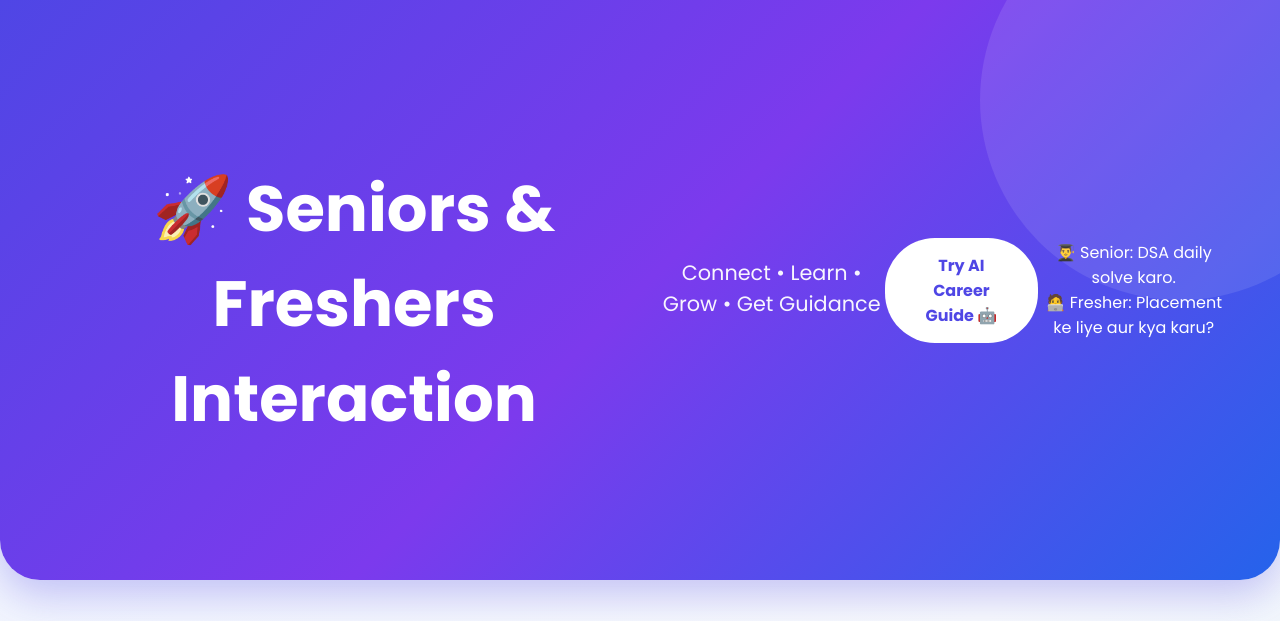
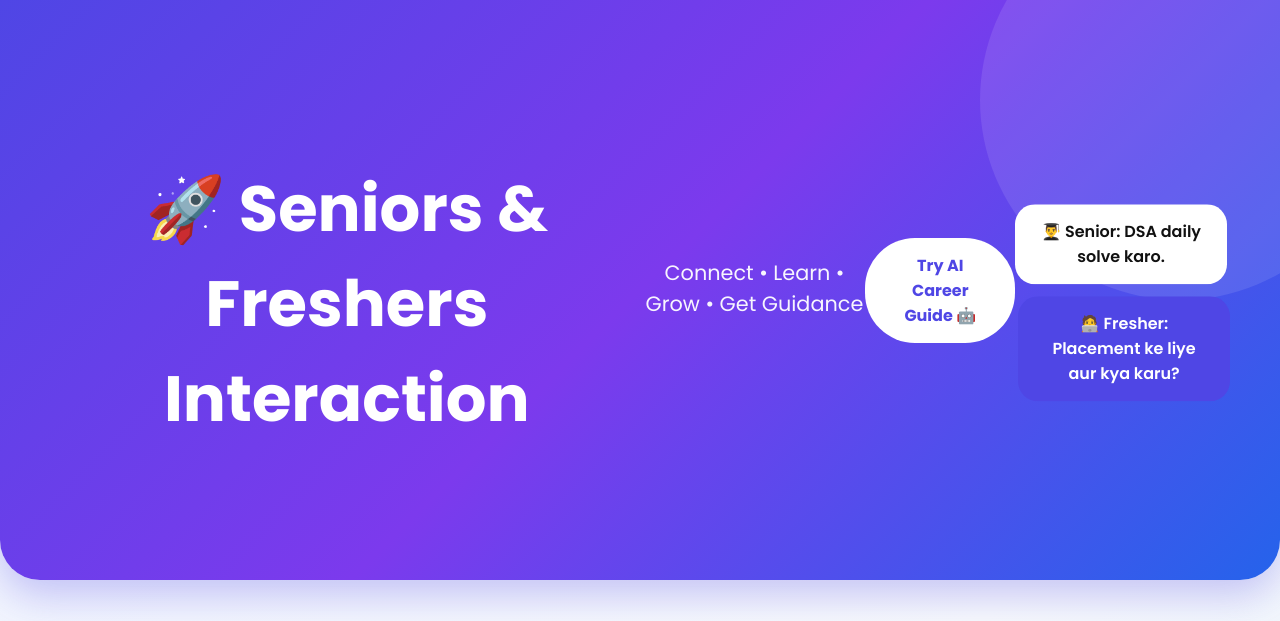
Before and after one commit to satycodinghubpyccpp526-cmd/Seniors-and-Freshers-Interaction, a Flask app: page / in a window 1280 px wide. Shown: the top 621 px of the page. Run offline with Flask 3, Linux system fonts and the light colour scheme; data that the repository does not hold is empty; some libraries are stand-ins or nearby versions.

Commit message:
Add styles for live chat feature

```diff
--- a/static/style.css
+++ b/static/style.css
@@ -257,7 +257,6 @@
         color: white;
         background: linear-gradient( 135deg, #4f46e5, #7c3aed);
     }
-
     .gradient-box h2 {
         color: white;
     }
@@ -270,23 +269,52 @@
         font-weight: 600;
         transition: .3s;
     }
-
     button:hover {
         transform: translateY(-2px);
     }
     body.dark {
         background: linear-gradient( 135deg, #020617, #0f172a, #1e293b);
     }
-
     body.dark .navbar {
         background: rgba(30, 41, 59, .85);
     }
-
     body.dark .tip-card {
         background: rgba(30, 41, 59, .85);
         color: white;
     }
-
     body.dark .hero {
         background: linear-gradient( 135deg, #312e81, #581c87, #1e3a8a);
     }
+    .live-chat-demo{
+         margin-top:30px;
+         max-width:500px;
+    }
+.chat{
+     padding:15px 20px;
+     border-radius:20px;
+     margin:12px 0;
+     font-weight:600;
+     animation: floatChat 3s ease-in-out infinite;
+}
+.senior{
+    background:#ffffff;
+    color:#111;
+    width:80%;
+}
+.fresher{
+    background:#4f46e5;
+    color:white;
+    width:80%;
+    margin-left:auto;
+}
+@keyframes floatChat{
+    0%{
+        transform:translateY(0px);
+    }
+    50%{
+        transform:translateY(-8px);
+    }
+    100%{
+        transform:translateY(0px);
+    }
+}
```
